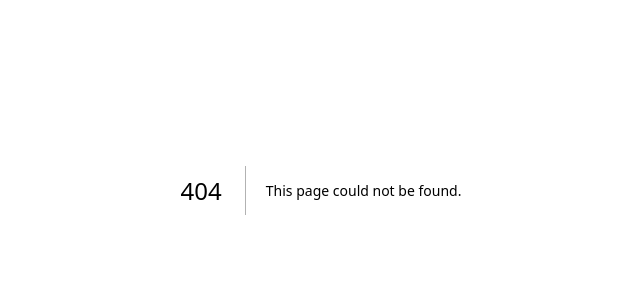
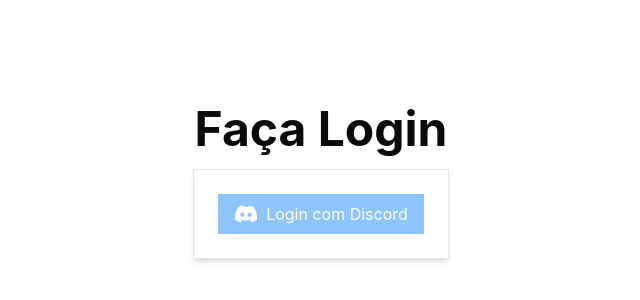
Before and after one commit to vinny7x/minha-estante, a Next.js app: page /login in a window 1280 px wide. Before the commit this address had no page. Shown: the part 210-510 px from the top of the page, without its empty margins (319-959 px from the left). Built offline with nearby package versions, Linux system fonts and the light colour scheme.

Commit message:
✨ feat: cria pagina, rota e provider para login com Discord

```diff
--- a/package.json
+++ b/package.json
@@ -14,14 +14,17 @@
     "@mui/material": "^7.3.8",
     "class-variance-authority": "^0.7.1",
     "clsx": "^2.1.1",
+    "drizzle-orm": "^0.45.1",
     "gsap": "^3.14.2",
-    "lucide-react": "^0.575.0",
     "motion": "^12.34.3",
     "next": "16.1.6",
+    "next-auth": "^4.24.13",
+    "pg": "^8.18.0",
     "postcss": "^8.5.6",
     "radix-ui": "^1.4.3",
     "react": "19.2.3",
     "react-dom": "19.2.3",
+    "react-icons": "^5.5.0",
     "tailwind-merge": "^3.5.0"
   },
   "devDependencies": {
@@ -29,6 +32,7 @@
     "@types/node": "^20",
     "@types/react": "^19",
     "@types/react-dom": "^19",
+    "drizzle-kit": "^0.31.9",
     "eslint": "^9",
     "eslint-config-next": "16.1.6",
     "shadcn": "^3.8.5",
--- /dev/null
+++ b/src/app/api/auth/[...nextauth]/route.ts
@@ -0,0 +1,18 @@
+import NextAuth from "next-auth";
+import DiscordProvider from "next-auth/providers/discord";
+
+const handler = NextAuth({
+    session: {
+        strategy: "jwt"
+    },
+  providers: [
+    DiscordProvider({
+      clientId: process.env.DISCORD_CLIENT_ID!,
+      clientSecret: process.env.DISCORD_CLIENT_SECRET!,
+      authorization: {params: {scope: 'identify email'}}
+    }),
+  ],
+  secret: process.env.NEXTAUTH_SECRET,
+});
+
+export { handler as GET, handler as POST };
--- a/src/app/layout.tsx
+++ b/src/app/layout.tsx
@@ -1,6 +1,8 @@
 import type { Metadata } from "next";
 import { Geist, Geist_Mono } from "next/font/google";
+
 import './globals.css';
+import { Providers } from "./provider";
 const geistSans = Geist({
   variable: "--font-geist-sans",
   subsets: ["latin"],
@@ -25,7 +27,9 @@ export default function RootLayout({
       <body
         className={`${geistSans.variable} ${geistMono.variable} antialiased`}
       >
-        {children}
+        <Providers>
+          {children}
+        </Providers>
       </body>
     </html>
   );
--- /dev/null
+++ b/src/app/login/page.tsx
@@ -0,0 +1,20 @@
+'use client'
+
+import clsx from "clsx";
+import { signIn } from "next-auth/react";
+import { FaDiscord } from "react-icons/fa6";
+
+export default function LoginPage() {
+    return (
+        <div className="min-h-screen flex flex-col items-center justify-center">
+            <h1 className="text-5xl font-bold">Faça Login</h1>
+            <div className="border shadow-md m-4 p-6">
+                <button className={clsx(
+                    'px-4 py-2',
+                    'flex gap-2 text-white bg-blue-300',
+                    'cursor-pointer'
+                )} onClick={()=>signIn('discord')}><FaDiscord size={24}/> Login com Discord</button>
+            </div>
+        </div>
+    );
+}
--- /dev/null
+++ b/src/app/provider.tsx
@@ -0,0 +1,7 @@
+"use client";
+
+import { SessionProvider } from "next-auth/react";
+
+export function Providers({ children }: { children: React.ReactNode }) {
+  return <SessionProvider>{children}</SessionProvider>;
+}
```
Also changed, not shown: 1 other file (tests, documents, lock files or other folders).
